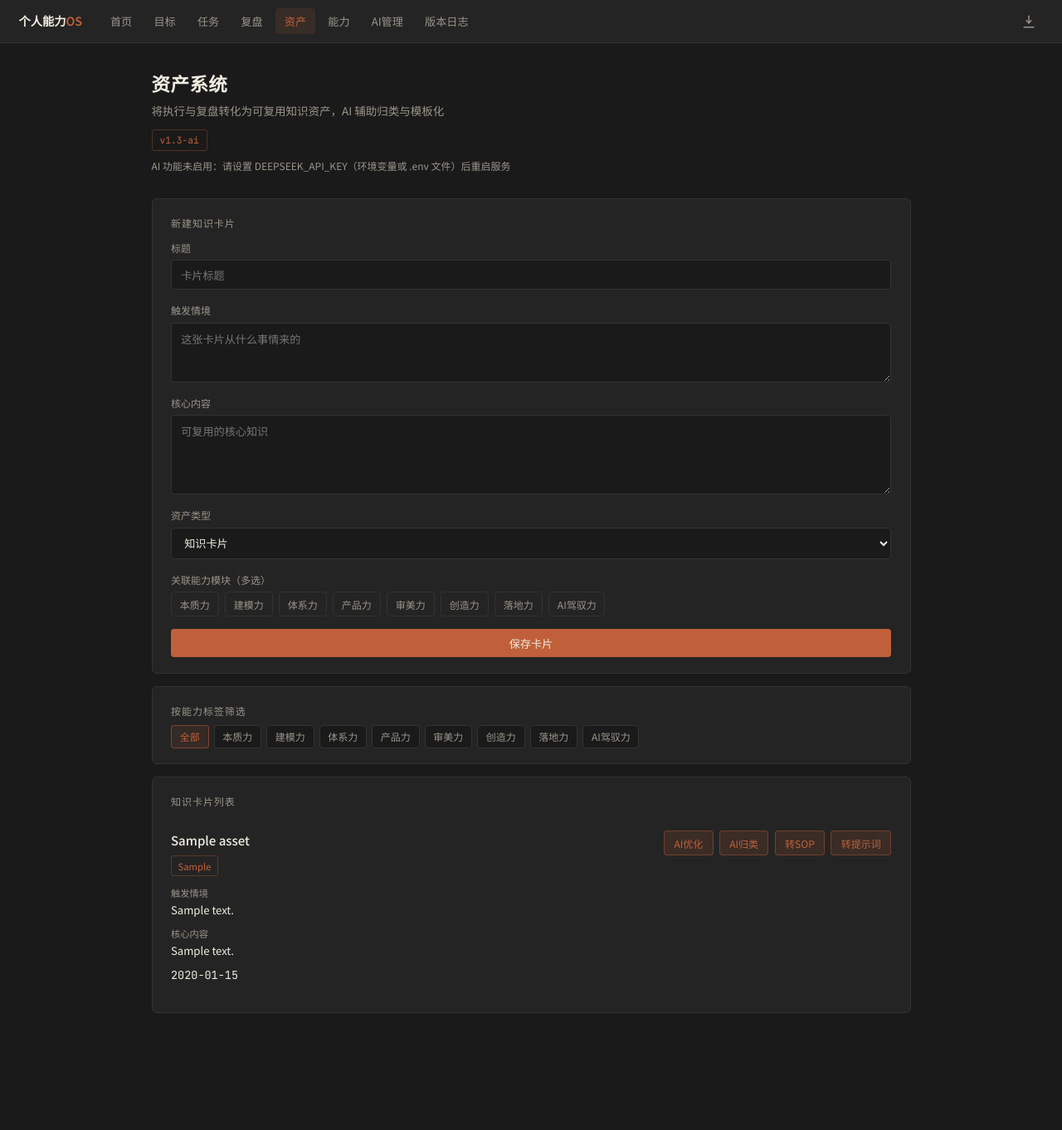
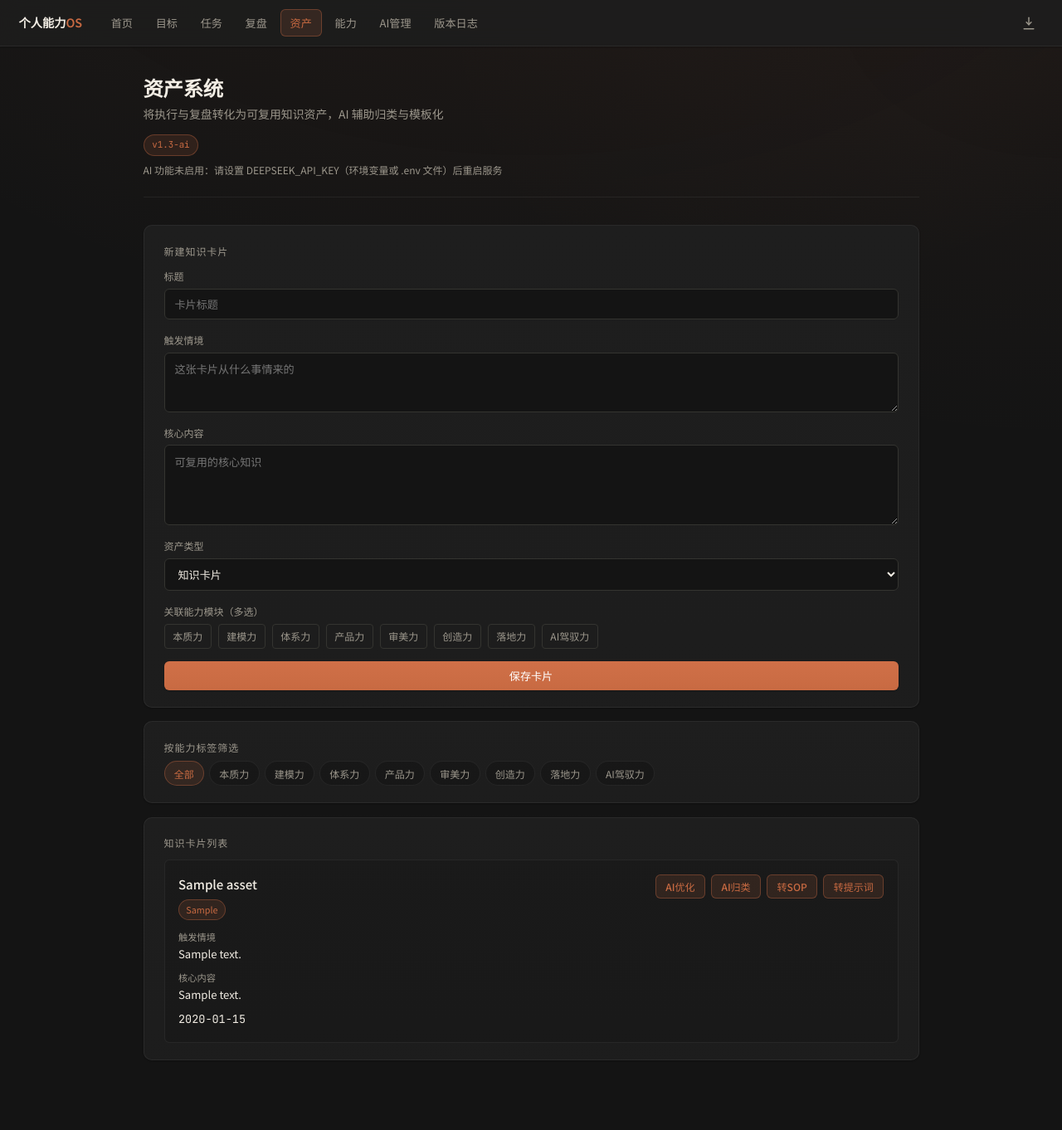
Before and after one commit to yangdong1014-coder/yd-personal-os, a Flask app: page /assets in a window 1280 px wide. Shown: the whole page at 83% size. Before the commit the page ends 1221 px from the top, so only its background shows below. Run offline with Flask 3, Linux system fonts and the light colour scheme; tables that the repository leaves empty hold one stand-in row (values such as "Sample post").

Commit message:
style: 界面视觉优化 — 层次、圆角、动效与交互反馈

```diff
--- a/personal-system-v2/static/css/main.css
+++ b/personal-system-v2/static/css/main.css
@@ -1,14 +1,24 @@
 @import url("https://fonts.googleapis.com/css2?family=JetBrains+Mono:wght@400;500&family=Noto+Sans+SC:wght@400;500;600&display=swap");
 
 :root {
-  --bg: #1a1a1a;
-  --bg-elevated: #242424;
-  --text: #f0ece0;
-  --text-muted: #9a958a;
-  --accent: #c0603a;
-  --border: #333330;
+  --bg: #141414;
+  --bg-elevated: #1e1e1e;
+  --bg-surface: #262626;
+  --text: #f2ede4;
+  --text-muted: #9c978c;
+  --accent: #c86a42;
+  --accent-soft: rgba(200, 106, 66, 0.14);
+  --accent-border: rgba(200, 106, 66, 0.38);
+  --border: #343430;
+  --border-subtle: rgba(255, 255, 255, 0.06);
+  --shadow-sm: 0 1px 2px rgba(0, 0, 0, 0.28);
+  --shadow-md: 0 8px 24px rgba(0, 0, 0, 0.32);
+  --radius-sm: 6px;
+  --radius-md: 10px;
+  --radius-lg: 14px;
   --font-sans: "Noto Sans SC", system-ui, sans-serif;
   --font-mono: "JetBrains Mono", monospace;
+  --ease-out: cubic-bezier(0.22, 1, 0.36, 1);
 }
 
 *,
@@ -17,16 +27,29 @@
   box-sizing: border-box;
 }
 
+html {
+  scroll-behavior: smooth;
+}
+
 html,
 body {
   margin: 0;
   padding: 0;
   min-height: 100vh;
-  background: var(--bg);
+  background:
+    radial-gradient(ellipse 80% 50% at 50% -20%, rgba(200, 106, 66, 0.08), transparent),
+    radial-gradient(ellipse 60% 40% at 100% 0%, rgba(200, 106, 66, 0.04), transparent),
+    var(--bg);
   color: var(--text);
   font-family: var(--font-sans);
   font-size: 15px;
   line-height: 1.6;
+  -webkit-font-smoothing: antialiased;
+}
+
+::selection {
+  background: rgba(200, 106, 66, 0.35);
+  color: var(--text);
 }
 
 a {
@@ -42,9 +65,12 @@ a {
   align-items: center;
   gap: 1.5rem;
   padding: 0 1.5rem;
-  height: 52px;
-  background: var(--bg-elevated);
-  border-bottom: 1px solid var(--border);
+  height: 56px;
+  background: rgba(30, 30, 30, 0.82);
+  backdrop-filter: blur(12px);
+  -webkit-backdrop-filter: blur(12px);
+  border-bottom: 1px solid var(--border-subtle);
+  box-shadow: var(--shadow-sm);
 }
 
 .nav-brand {
@@ -68,21 +94,22 @@ a {
 }
 
 .nav-link {
-  padding: 0.35rem 0.75rem;
-  border-radius: 4px;
+  padding: 0.4rem 0.8rem;
+  border-radius: var(--radius-sm);
   font-size: 0.875rem;
   color: var(--text-muted);
-  transition: color 0.15s, background 0.15s;
+  transition: color 0.2s var(--ease-out), background 0.2s var(--ease-out);
 }
 
 .nav-link:hover {
   color: var(--text);
-  background: rgba(240, 236, 224, 0.06);
+  background: rgba(255, 255, 255, 0.05);
 }
 
 .nav-link.active {
   color: var(--accent);
-  background: rgba(192, 96, 58, 0.12);
+  background: var(--accent-soft);
+  box-shadow: inset 0 0 0 1px var(--accent-border);
 }
 
 .nav-export-btn {
@@ -120,13 +147,15 @@ a {
 }
 
 .main-content {
-  max-width: 960px;
+  max-width: 980px;
   margin: 0 auto;
-  padding: 2rem 1.5rem 4rem;
+  padding: 2.25rem 1.5rem 4.5rem;
 }
 
 .page-header {
-  margin-bottom: 2rem;
+  margin-bottom: 2.25rem;
+  padding-bottom: 1.5rem;
+  border-bottom: 1px solid var(--border-subtle);
 }
 
 .page-header-row {
@@ -461,35 +512,46 @@ a {
 }
 
 .page-title {
-  margin: 0 0 0.35rem;
-  font-size: 1.5rem;
+  margin: 0 0 0.4rem;
+  font-size: 1.625rem;
   font-weight: 600;
-  letter-spacing: 0.02em;
+  letter-spacing: -0.01em;
+  line-height: 1.3;
 }
 
 .page-subtitle {
   margin: 0;
   color: var(--text-muted);
-  font-size: 0.9rem;
+  font-size: 0.925rem;
+  line-height: 1.55;
+  max-width: 42rem;
 }
 
 .version-badge {
   display: inline-block;
-  margin-top: 0.75rem;
-  padding: 0.2rem 0.6rem;
+  margin-top: 0.85rem;
+  padding: 0.22rem 0.65rem;
   font-family: var(--font-mono);
-  font-size: 0.75rem;
+  font-size: 0.72rem;
   color: var(--accent);
-  border: 1px solid rgba(192, 96, 58, 0.35);
-  border-radius: 3px;
+  background: var(--accent-soft);
+  border: 1px solid var(--accent-border);
+  border-radius: 999px;
 }
 
 .section-card {
-  background: var(--bg-elevated);
-  border: 1px solid var(--border);
-  border-radius: 6px;
-  padding: 1.25rem 1.5rem;
-  margin-bottom: 1rem;
+  background: linear-gradient(180deg, var(--bg-elevated) 0%, rgba(30, 30, 30, 0.96) 100%);
+  border: 1px solid var(--border-subtle);
+  border-radius: var(--radius-md);
+  padding: 1.35rem 1.6rem;
+  margin-bottom: 1.1rem;
+  box-shadow: var(--shadow-sm);
+  transition: border-color 0.25s var(--ease-out), box-shadow 0.25s var(--ease-out);
+}
+
+.section-card:hover {
+  border-color: rgba(255, 255, 255, 0.09);
+  box-shadow: 0 4px 16px rgba(0, 0, 0, 0.22);
 }
 
 .section-card h2 {
@@ -628,13 +693,22 @@ a {
 
 .input,
 .select {
-  padding: 0.5rem 0.75rem;
+  padding: 0.55rem 0.8rem;
   background: var(--bg);
   border: 1px solid var(--border);
-  border-radius: 4px;
+  border-radius: var(--radius-sm);
   color: var(--text);
   font-family: var(--font-sans);
   font-size: 0.875rem;
+  transition: border-color 0.2s var(--ease-out), box-shadow 0.2s var(--ease-out);
+}
+
+.input:focus,
+.select:focus,
+.textarea:focus {
+  outline: none;
+  border-color: var(--accent-border);
+  box-shadow: 0 0 0 3px rgba(200, 106, 66, 0.15);
 }
 
 .input {
@@ -647,19 +721,27 @@ a {
 }
 
 .btn {
-  padding: 0.5rem 1rem;
-  background: var(--accent);
+  padding: 0.52rem 1.05rem;
+  background: linear-gradient(180deg, #d07048 0%, var(--accent) 100%);
   border: none;
-  border-radius: 4px;
-  color: var(--text);
+  border-radius: var(--radius-sm);
+  color: #fff;
   font-family: var(--font-sans);
   font-size: 0.875rem;
+  font-weight: 500;
   cursor: pointer;
   white-space: nowrap;
+  box-shadow: 0 1px 2px rgba(0, 0, 0, 0.25);
+  transition: transform 0.15s var(--ease-out), filter 0.15s var(--ease-out), box-shadow 0.15s var(--ease-out);
 }
 
 .btn:hover {
-  filter: brightness(1.1);
+  filter: brightness(1.06);
+  box-shadow: 0 2px 8px rgba(200, 106, 66, 0.28);
+}
+
+.btn:active {
+  transform: translateY(1px);
 }
 
 .btn-sm {
@@ -676,18 +758,22 @@ a {
 .btn-ghost:hover {
   color: var(--text);
   border-color: var(--text-muted);
+  background: rgba(255, 255, 255, 0.04);
   filter: none;
+  box-shadow: none;
 }
 
 .btn-ai {
-  background: rgba(192, 96, 58, 0.15);
-  border: 1px solid rgba(192, 96, 58, 0.4);
+  background: var(--accent-soft);
+  border: 1px solid var(--accent-border);
   color: var(--accent);
+  box-shadow: none;
 }
 
 .btn-ai:hover {
-  background: rgba(192, 96, 58, 0.25);
+  background: rgba(200, 106, 66, 0.22);
   filter: none;
+  box-shadow: 0 2px 8px rgba(200, 106, 66, 0.18);
 }
 
 .btn-ai:disabled {
@@ -786,24 +875,47 @@ a {
 
 .ai-briefing-focus {
   margin: 0;
-  padding: 0.75rem;
-  background: rgba(192, 96, 58, 0.08);
+  padding: 0.85rem 1rem;
+  background: var(--accent-soft);
   border-left: 3px solid var(--accent);
+  border-radius: 0 var(--radius-sm) var(--radius-sm) 0;
   font-size: 0.875rem;
+}
+
+* {
+  scrollbar-width: thin;
+  scrollbar-color: var(--border) transparent;
+}
+
+*::-webkit-scrollbar {
+  width: 8px;
+  height: 8px;
+}
+
+*::-webkit-scrollbar-thumb {
+  background: var(--border);
+  border-radius: 999px;
+}
+
+*::-webkit-scrollbar-thumb:hover {
+  background: #4a4a46;
 }
 
 .project-draft-item {
   display: flex;
   align-items: flex-start;
   gap: 0.75rem;
-  padding: 0.75rem;
-  border: 1px solid var(--border);
-  border-radius: 6px;
+  padding: 0.85rem;
+  border: 1px solid var(--border-subtle);
+  border-radius: var(--radius-sm);
+  background: rgba(0, 0, 0, 0.12);
   cursor: pointer;
+  transition: border-color 0.2s var(--ease-out), background 0.2s var(--ease-out);
 }
 
 .project-draft-item:hover {
-  border-color: rgba(192, 96, 58, 0.3);
+  border-color: var(--accent-border);
+  background: var(--accent-soft);
 }
 
 .project-draft-check {
@@ -855,19 +975,20 @@ a {
 
 .tag {
   display: inline-block;
-  padding: 0.15rem 0.5rem;
-  font-size: 0.75rem;
+  padding: 0.18rem 0.55rem;
+  font-size: 0.72rem;
   color: var(--accent);
-  border: 1px solid rgba(192, 96, 58, 0.35);
-  border-radius: 3px;
+  background: var(--accent-soft);
+  border: 1px solid var(--accent-border);
+  border-radius: 999px;
 }
 
 .nested-block {
   margin-top: 0.75rem;
-  padding: 0.75rem 1rem;
-  background: var(--bg);
-  border: 1px solid var(--border);
-  border-radius: 4px;
+  padding: 0.85rem 1.1rem;
+  background: rgba(0, 0, 0, 0.2);
+  border: 1px solid var(--border-subtle);
+  border-radius: var(--radius-sm);
 }
 
 .nested-title {
@@ -1007,15 +1143,16 @@ a {
 }
 
 .textarea {
-  padding: 0.6rem 0.75rem;
+  padding: 0.65rem 0.8rem;
   background: var(--bg);
   border: 1px solid var(--border);
-  border-radius: 4px;
+  border-radius: var(--radius-sm);
   color: var(--text);
   font-family: var(--font-sans);
   font-size: 0.875rem;
   resize: vertical;
   min-height: 72px;
+  transition: border-color 0.2s var(--ease-out), box-shadow 0.2s var(--ease-out);
 }
 
 .full-width {
@@ -1063,32 +1200,43 @@ a {
 }
 
 .filter-chip {
-  padding: 0.3rem 0.65rem;
-  background: var(--bg);
-  border: 1px solid var(--border);
-  border-radius: 4px;
+  padding: 0.35rem 0.75rem;
+  background: rgba(0, 0, 0, 0.18);
+  border: 1px solid var(--border-subtle);
+  border-radius: 999px;
   color: var(--text-muted);
   font-family: var(--font-sans);
   font-size: 0.8rem;
   cursor: pointer;
+  transition: color 0.2s var(--ease-out), border-color 0.2s var(--ease-out), background 0.2s var(--ease-out);
 }
 
 .filter-chip:hover,
 .filter-chip.active {
   color: var(--accent);
-  border-color: rgba(192, 96, 58, 0.5);
-  background: rgba(192, 96, 58, 0.1);
+  border-color: var(--accent-border);
+  background: var(--accent-soft);
 }
 
 .review-card,
 .asset-card {
-  padding: 1rem 0;
-  border-bottom: 1px solid var(--border);
+  padding: 1.1rem;
+  margin-bottom: 0.65rem;
+  border: 1px solid var(--border-subtle);
+  border-radius: var(--radius-sm);
+  background: rgba(0, 0, 0, 0.12);
+  transition: border-color 0.2s var(--ease-out), background 0.2s var(--ease-out);
 }
 
 .review-card:last-child,
 .asset-card:last-child {
-  border-bottom: none;
+  margin-bottom: 0;
+}
+
+.review-card:hover,
+.asset-card:hover {
+  border-color: rgba(255, 255, 255, 0.1);
+  background: rgba(255, 255, 255, 0.03);
 }
 
 .review-fields {
```
Also changed, not shown: other parts of personal-system-v2/static/css/main.css (+80 -29 lines).
